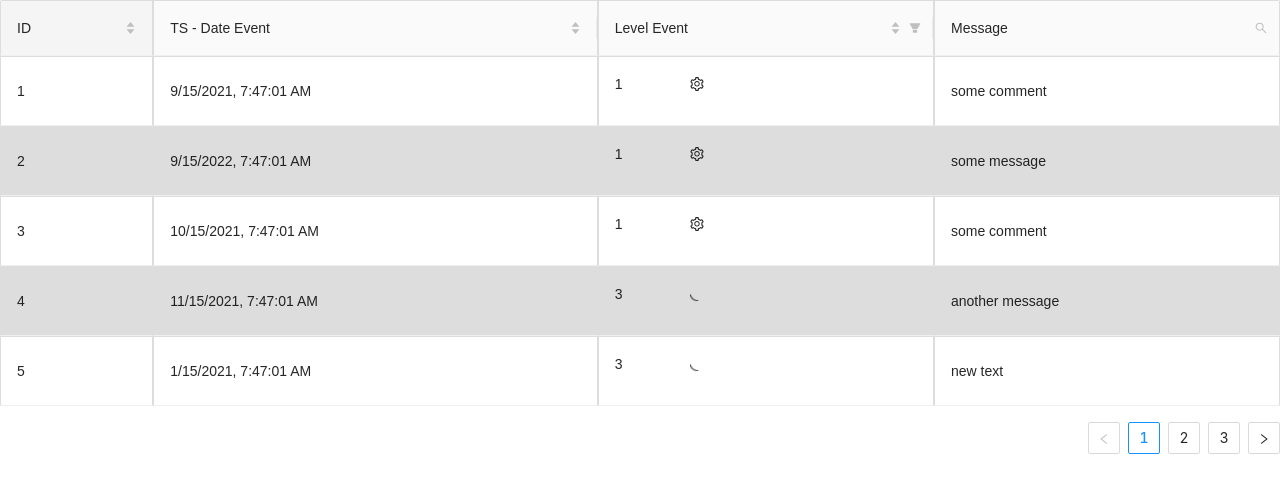
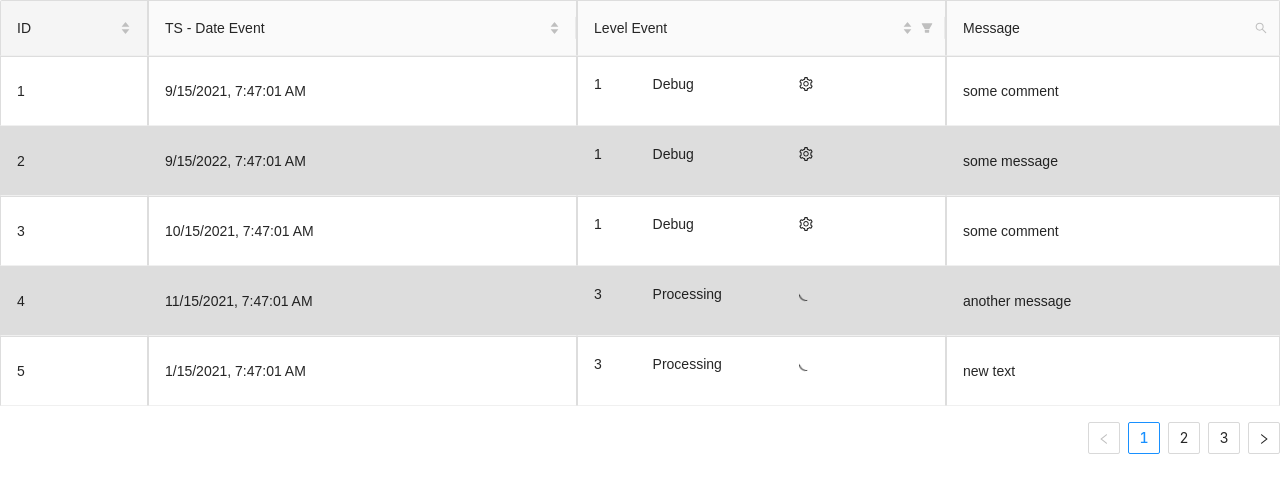
Before and after one commit to Andrew-Sparrow/phishman-test, a React (Create React App) app: page / in a window 1280 px wide. Shown: the top 492 px of the page. Built offline with nearby package versions, Linux system fonts and the light colour scheme.

Commit message:
icons were aligned in their sections

```diff
--- a/src/App.jsx
+++ b/src/App.jsx
@@ -82,12 +82,22 @@ const data = {
 };
 
 const LevelRow = (level) => {
+  const TYPE_LEVEL = {
+    1: 'Debug',
+    2: 'Info',
+    3: 'Processing'
+  }
   return (
-    <Row>
-      <Col span={6}>
+    <Row gutter={16}>
+      <Col span={4}>
         <p>{level}</p>
       </Col>
-      <Col span={6}>
+      <Col span={10}>
+        <span>
+          {TYPE_LEVEL[level]}
+        </span>
+      </Col>
+      <Col span={10}>
         {level === 1 && < SettingOutlined />}
         {level === 2 && < InfoCircleOutlined />}
         {level === 3 && < LoadingOutlined />}
```
